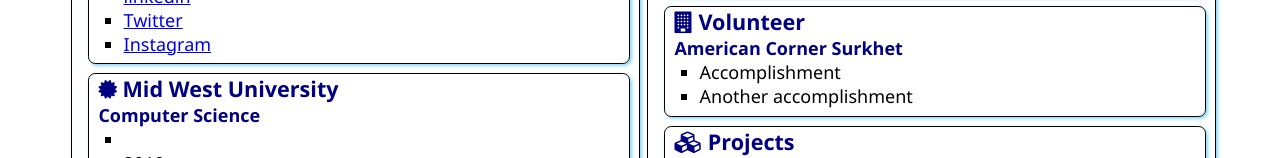
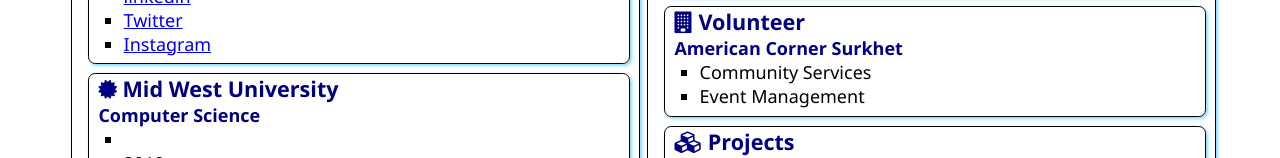
Before and after one commit to iamhbc/SATechnicalOnboarding, a plain HTML site: page src/index.html in a window 1280 px wide. Shown: the part 156-314 px from the top of the page. Drawn offline with Linux system fonts and the light colour scheme.

Commit message:
Update index.html

```diff
--- a/src/index.html
+++ b/src/index.html
@@ -69,6 +69,8 @@
                 <h2>
                     <i class="fa fa-briefcase" aria-hidden="true"></i>
                     Experience
+
+
                 </h2>
                 <h3>Microsoft Learn Student Ambassador</h3>
                 <h3>Lead Facitator American Spaces Design Challenge</h3>
@@ -84,8 +86,8 @@
 
                 <h3>American Corner Surkhet</h3>
                 <ul>
-                    <li>Accomplishment</li>
-                    <li>Another accomplishment</li>
+                    <li>Community Services </li>
+                    <li>Event Management</li>
                 </ul>
             </section>
             <section class="box">
```
